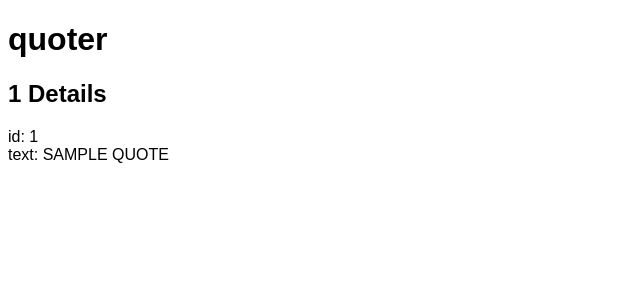
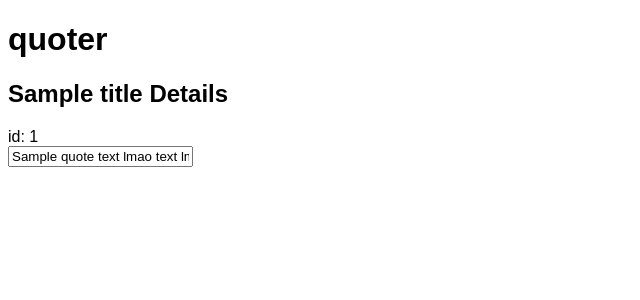
Before and after one commit to DmitryAvanesov/Quoter, an Angular app: page / in a window 1280 px wide. Shown: the top 300 px of the page, without its empty margins (0-640 px from the left). Built offline with nearby package versions, Linux system fonts and the light colour scheme.

Commit message:
Added 2-way-binding, imported FormsModule

```diff
--- a/src/app/app.component.html
+++ b/src/app/app.component.html
@@ -1,2 +1,2 @@
-<h1>{{title}}</h1>
+<h1>{{ title }}</h1>
 <app-quotes></app-quotes>
--- a/src/app/quote.ts
+++ b/src/app/quote.ts
@@ -1,4 +1,5 @@
 export interface Quote {
-    id: number,
-    text: string
+  id: number;
+  title: string;
+  text: string;
 }
--- a/src/app/quotes/quotes.component.html
+++ b/src/app/quotes/quotes.component.html
@@ -1,3 +1,7 @@
-<h2>{{ quote.id }} Details</h2>
+<h2>{{ quote.title }} Details</h2>
 <div><span>id: </span>{{ quote.id }}</div>
-<div><span>text: </span>{{ quote.text | uppercase }}</div>
+<div>
+  <label for="">
+    <input type="text" [(ngModel)]="quote.text" placeholder="text" />
+  </label>
+</div>
--- a/src/app/quotes/quotes.component.ts
+++ b/src/app/quotes/quotes.component.ts
@@ -9,7 +9,8 @@ import { Quote } from '../quote';
 export class QuotesComponent implements OnInit {
   quote: Quote = {
     id: 1,
-    text: 'Sample quote',
+    title: 'Sample title',
+    text: 'Sample quote text lmao text lmao text',
   };
 
   constructor() {}
```
Also changed, not shown: src/app/app.module.ts (+5 -11 lines).
